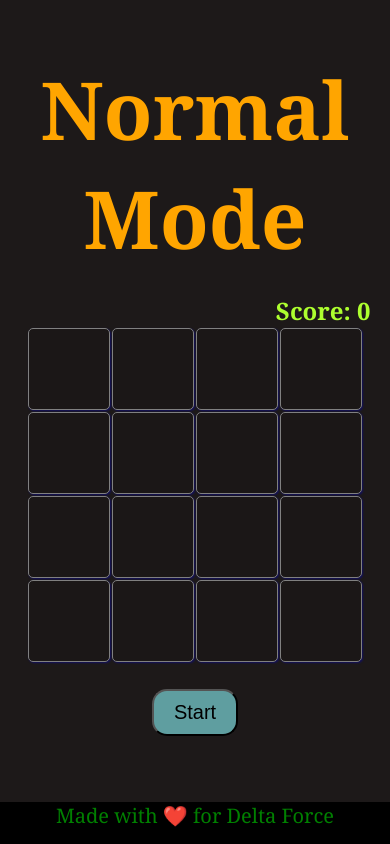
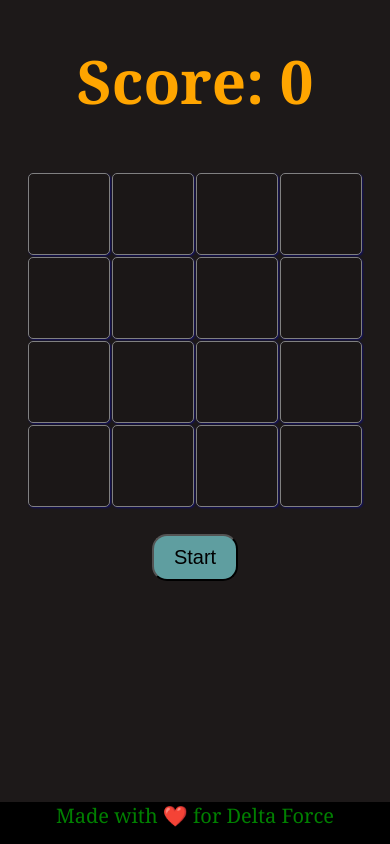
Before and after one commit to Srivijayaraghav-S/Delta_WebDev_Inductions_2022, a plain HTML site: page normal/normal.html in a window 390 px wide. Drawn offline with Linux system fonts and the light colour scheme.

Commit message:
Fixed responsiveness

```diff
--- a/hacker/styles.css
+++ b/hacker/styles.css
@@ -13,13 +13,13 @@ h1 {
     font-size: 300%;
 }
 
-#score {
+/*#score {
     text-align: right;
     position: absolute;
     top: 10.5%;
     right: 3%;
     color: greenyellow;
-}
+}*/
 
 .timer {
     font-size: 30px;
@@ -225,3 +225,10 @@ p {
     margin-right: 50%;
     padding-bottom: 2%;
 }
+
+@media only screen and (max-width: 700px) {
+    h1 {
+        text-align: center;
+        font-size: 60px;
+    }
+}
--- a/normal/normal.html
+++ b/normal/normal.html
@@ -11,8 +11,8 @@
 </head>
 
 <body>
-    <h1>Normal Mode</h1>
-    <h2 id="score">Score: 0</h2>
+    <!--<h1>Normal Mode</h1>-->
+    <h1 id="score">Score: 0</h1>
     <p>Made with ❤️ for Delta Force</p>
     <table id="t">
         <tr>
--- a/normal/styles.css
+++ b/normal/styles.css
@@ -12,13 +12,13 @@ h1 {
     font-size: 500%;
 }
 
-#score {
-    text-align: right;
+/*#score {
+    text-align: center;
     position: absolute;
     top: 32.5%;
     right: 5%;
     color: greenyellow;
-}
+}*/
 
 table {
     table-layout: fixed;
@@ -186,3 +186,10 @@ p {
     text-align: center;
 
 }
+
+@media only screen and (max-width: 700px) {
+    h1 {
+        text-align: center;
+        font-size: 60px;
+    }
+}
```
Also changed, not shown: hacker/hacker.html (+1 -2 lines).
